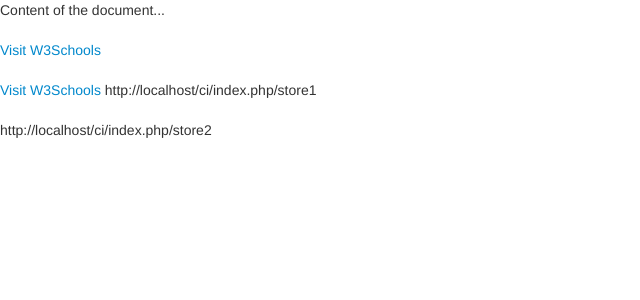
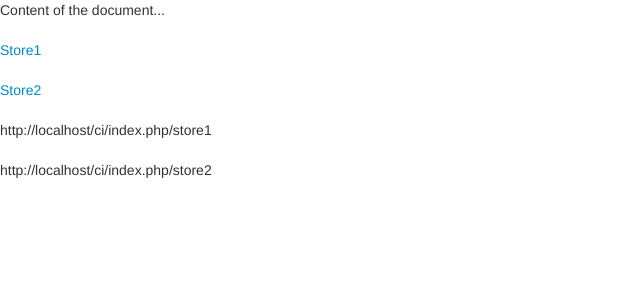
Before and after one commit to 33mm/ci1, a CodeIgniter app: the page made by application/views/home.php in a window 1280 px wide. Shown: the top 300 px of the page, without its empty margins (0-640 px from the left). Run offline with CodeIgniter, Linux system fonts and the light colour scheme; data that the repository does not hold is empty.

Commit message:
changed path and added links to stores

```diff
--- a/application/config/config.php
+++ b/application/config/config.php
@@ -14,7 +14,7 @@
 | path to your installation.
 |
 */
-$config['base_url']	= 'http://localhost/ci/ci/';
+$config['base_url']	= 'http://localhost/ci/ci1/';
 
 $config['server_root']	= $_SERVER['DOCUMENT_ROOT'];
 
--- a/application/views/1store.php
+++ b/application/views/1store.php
@@ -11,7 +11,8 @@
 	<!-- END FOXYCART FILES -->
 </head>
 <body>
-
+	<a href="<?=site_url()?>">site_url</a>
+	<br/><br/>
 	<!-- BEGIN FOXYCART FILES 1store-->
 	<!-- link example -->
 	<a href="https://1store.foxycart.com/cart?name=Cool%20Example&price=10&color=red&code=sku123">1 Add a red Cool Example</a>
--- a/application/views/2store.php
+++ b/application/views/2store.php
@@ -6,12 +6,14 @@
 
 	<!-- BEGIN FOXYCART FILES 2store-->
 	<link rel="stylesheet" href="//cdn.foxycart.com/static/scripts/colorbox/1.3.23/style1_fc/colorbox.css?ver=1" type="text/css" media="screen" charset="utf-8" />
+	<link rel="stylesheet" type="text/css" href="<?=base_url();?>assets/bootstrap/css/bootstrap.css">
 	<script src="//ajax.googleapis.com/ajax/libs/jquery/1.9.0/jquery.min.js" type="text/javascript" charset="utf-8"></script>
 	<script src="//cdn.foxycart.com/2store/foxycart.colorbox.js?ver=2" type="text/javascript" charset="utf-8"></script>
 	<!-- END FOXYCART FILES -->
 </head>
 <body>
-
+	<a href="<?=base_url()?>">base_url</a>
+	<br/><br/>
 	<!-- BEGIN FOXYCART FILES 2store-->
 	<!-- link example -->
 	<a href="https://2store.foxycart.com/cart?name=Cool%20Example&price=10&color=green&code=sku123">2 Add a green Cool Example</a>
@@ -28,7 +30,6 @@
 	</select>
 	<input type="submit" name="Add a Cool Example" value="Add a Cool Example" class="submit" />
 	</form><br/><br/>
-
 	<!-- END FOXYCART FILES 2store-->
 
 </body>
--- a/application/views/home.php
+++ b/application/views/home.php
@@ -7,17 +7,14 @@
 
 	<!-- does not seem to be working -->
 	<link rel="stylesheet" type="text/css" href="<?php echo site_url('assets/bootstrap/css/bootstrap.css'); ?>" >
-
-
-
-
+	<link rel="stylesheet" type="text/css" href="<?=base_url();?>assets/bootstrap/css/bootstrap.css">
 
 </head>
 
 <body>
 Content of the document...<br/><br/>
-<a href="http://localhost/ci1/index.php/site/store1">Visit W3Schools</a><br/><br/>
-<a href="<?=site_url('store2')?>">Visit W3Schools</a>
+<a href="http://localhost/ci/ci1/index.php/site/store1">Store1</a><br/><br/>
+<a href="<?=site_url('site/store2')?>">Store2</a><br/><br/>
 
 <?php
 
```
